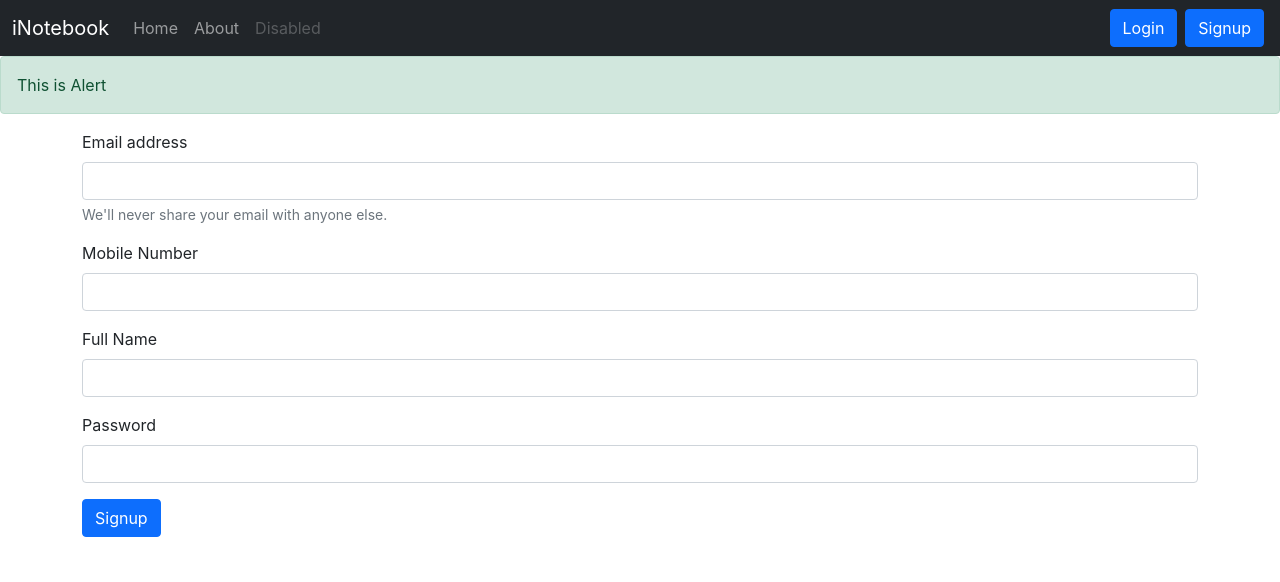
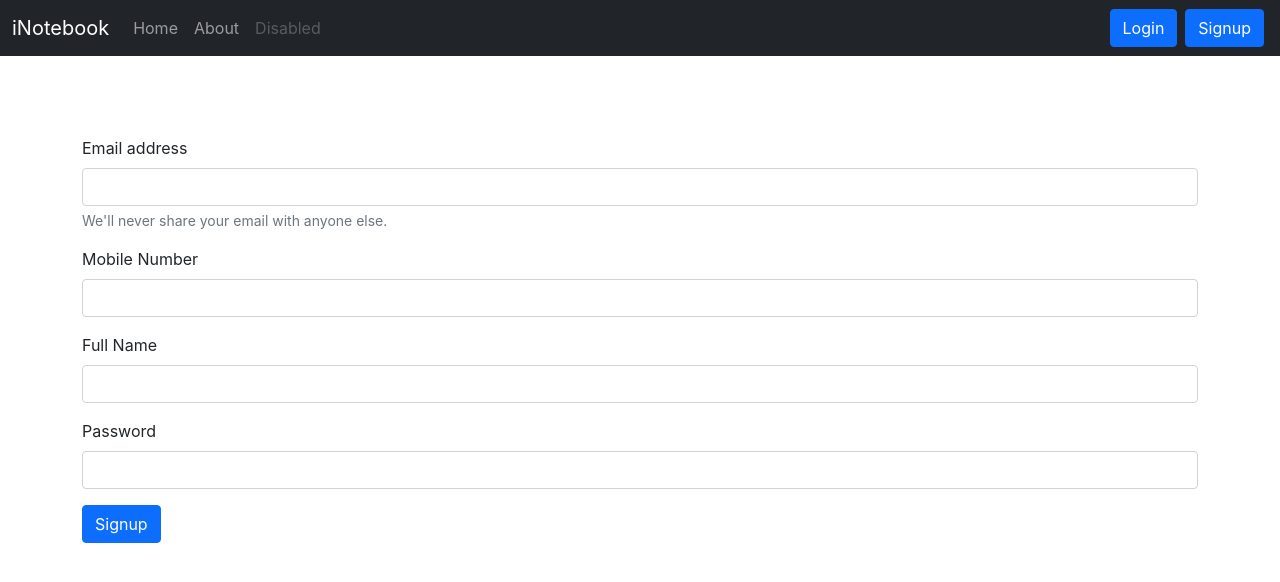
Before and after one commit to IshanEnrique/REACT_JS_STUDY, a React (Create React App) app: page /signup in a window 1280 px wide. Shown: the top 582 px of the page. Built offline with nearby package versions, Linux system fonts and the light colour scheme.

Commit message:
AlertContext

```diff
--- a/src/App.js
+++ b/src/App.js
@@ -1,37 +1,35 @@
-import './App.css';
-import {
-  BrowserRouter as Router,
-  Route,
-  Routes
-} from "react-router-dom";
-import Navbar from './components/Navbar';
-import Home from './components/Home';
-import About from './components/About';
-import NoteState from './context/notes/NoteState';
-import Alert from './components/Alert';
-import Login from './components/Login';
-import Signup from './components/Signup';
+import "./App.css";
+import { BrowserRouter as Router, Route, Routes } from "react-router-dom";
+import Navbar from "./components/Navbar";
+import Home from "./components/Home";
+import About from "./components/About";
+import NoteState from "./context/notes/NoteState";
+import Alert from "./components/Alert";
+import Login from "./components/Login";
+import Signup from "./components/Signup";
+import AlertState from "./context/alert/AlertState";
 
 function App() {
   return (
     <>
       <NoteState>
+        <AlertState>
           <Router>
             <Navbar />
-          <Alert alertType={"success"} message={"This is Alert"} />
+            <Alert />
             <div className="container">
               <Routes>
-              <Route exact path='/'  element={<Home />} />
+                <Route exact path="/" element={<Home />} />
 
-              <Route exact path='/about' element={<About />} />
+                <Route exact path="/about" element={<About />} />
 
-              <Route exact path='/login' element={<Login />} />
+                <Route exact path="/login" element={<Login />} />
 
-              <Route exact path='/signup' element={<Signup />} />
-
+                <Route exact path="/signup" element={<Signup />} />
               </Routes>
             </div>
           </Router>
+        </AlertState>
       </NoteState>
     </>
   );
--- a/src/components/Alert.js
+++ b/src/components/Alert.js
@@ -1,13 +1,24 @@
-import React from "react";
+import React, { useContext } from "react";
+import contextValue from '../context/alert/alertContext';
 
-function Alert(props) {
+
+export default function Alert() {
+  const context = useContext(contextValue);
+  const { alert} = context;
+    const capilaize=(message)=>{
+        let m=message.toLowerCase();
+        return m.charAt(0).toUpperCase() + m.slice(1);
+    }
+
   return (
-    <div>
-      <div className={`alert alert-${props.alertType}`} role="alert">
-        {props.message}
-      </div>
+
+    <div style={{height: "80px"}}>
+
+
+ {alert &&   <div className={`alert alert-${alert.type} alert-dismissible fade show`} role="alert">
+      <strong>{capilaize(alert.type!=="danger"?alert.type:"failed")}</strong> : {alert.msg}
+
+    </div>}
     </div>
   );
 }
-
-export default Alert;
--- a/src/components/Login.js
+++ b/src/components/Login.js
@@ -1,19 +1,20 @@
-import React, { useState } from "react";
+import React, { useContext, useState } from "react";
 import { useNavigate } from "react-router-dom";
+import AlertContext from "../context/alert/alertContext";
 
+const Login = () => {
+  const context = useContext(AlertContext);
+  const { showAlert } = context;
+  const [cred, setCred] = useState({ email: "", password: "" });
+  let navigate = useNavigate();
 
-const Login =  () => {
-    const [cred, setCred] = useState({email:"",password:""});
-    let navigate= useNavigate();
+  const handleOnChange = (e) => {
+    setCred({ ...cred, [e.target.name]: e.target.value });
+  };
 
-    const handleOnChange=(e)=>{
-        setCred({...cred,[e.target.name]:e.target.value});
-
-    }
-
-    const handleLoginSubmit= async (e)=>{
-        e.preventDefault();
-        let url =
+  const handleLoginSubmit = async (e) => {
+    e.preventDefault();
+    let url =
       process.env.REACT_APP_INOTEBOOK_BACKEND_SERVER +
       ":" +
       process.env.REACT_APP_INOTEBOOK_BACKEND_PORT +
@@ -23,28 +24,33 @@ const Login =  () => {
     console.log("URL : " + url);
     let reqData = {
       email: cred.email,
-      password: cred.password
+      password: cred.password,
     };
 
     let response = await fetch(url, {
       method: "POST",
       headers: {
-        "content-type": "application/json"
+        "content-type": "application/json",
       },
       body: JSON.stringify(reqData),
     });
+    let res = await response.json();
     if (response.status === 200) {
-      let res = await response.json();
       console.log("Login API Response : " + JSON.stringify(res));
       if (res.successCode === "00") {
         console.log("Login in the system.........");
         // Save the token and redirect
-        localStorage.setItem('auth-token',res.data.authToken);
-        navigate('/');
+        localStorage.setItem("auth-token", res.data.authToken);
+        navigate("/");
+        showAlert(res.successMessage, "success");
+      }else{
+        showAlert(res.error.errorMessage,"danger")
+      }
+    }else{
 
+        showAlert(res.error.errorMessage,"danger")
       }
-    }
-    }
+  };
 
   return (
     <div>
@@ -82,7 +88,7 @@ const Login =  () => {
           />
         </div>
 
-        <button type="submit" className="btn btn-primary" >
+        <button type="submit" className="btn btn-primary">
           Submit
         </button>
       </form>
--- /dev/null
+++ b/src/context/alert/AlertState.js
@@ -0,0 +1,26 @@
+import React,{ useState } from "react";
+import AlertContext from "./alertContext";
+
+const AlertState=(props)=>{
+
+    const [alert, setAlert] = useState(null);
+    const showAlert = (message, type) => {
+        setAlert({
+          msg: message,
+          type: type,
+        });
+
+        setTimeout(() => {
+          setAlert(null);
+        }, 2000);
+      };
+    return (
+        <AlertContext.Provider
+            value={{ alert,setAlert,showAlert}}
+            >
+                {props.children}
+        </AlertContext.Provider>
+    );
+};
+
+export default AlertState;
--- /dev/null
+++ b/src/context/alert/alertContext.js
@@ -0,0 +1,7 @@
+import {createContext} from 'react';
+
+// Defining the Context
+
+const alertContext=createContext();
+
+export default alertContext;
```
Lines whose indentation alone changed are shown as unchanged.
